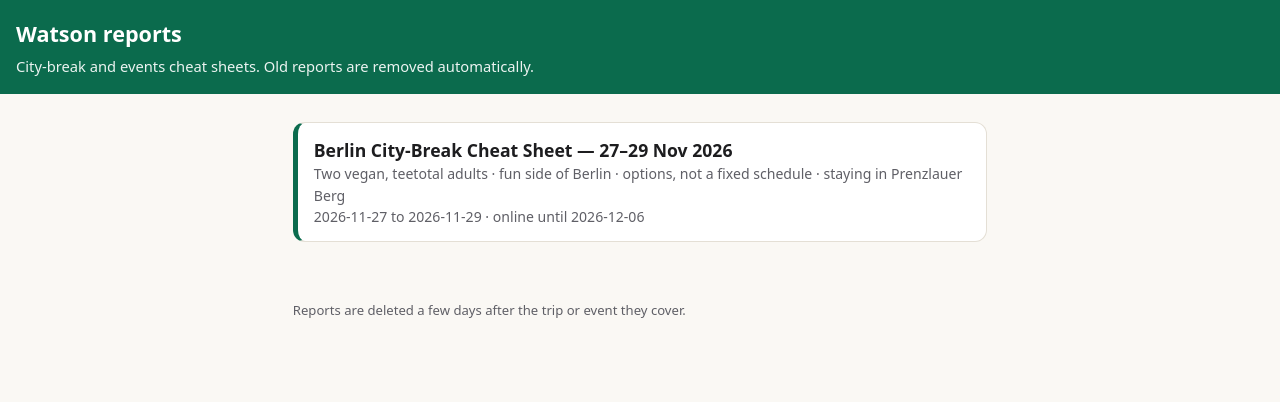
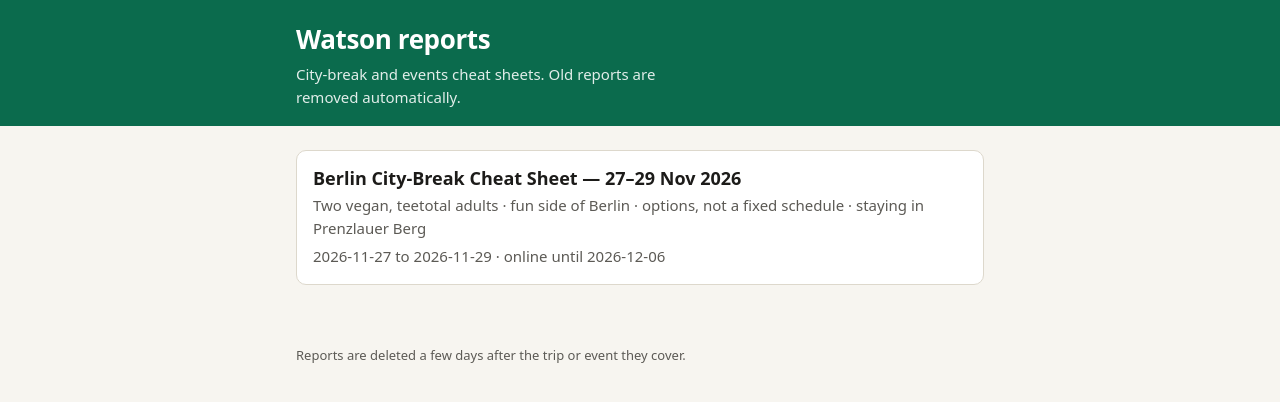
Before and after one commit to joseph-uk/watson-reports, a website: page docs/index.html in a window 1280 px wide. Drawn offline with Linux system fonts and the light colour scheme.

```diff
--- a/docs/index.html
+++ b/docs/index.html
@@ -2,14 +2,22 @@
 <html lang="en"><head><meta charset="utf-8"><meta name="viewport" content="width=device-width,initial-scale=1,viewport-fit=cover">
 <meta name="theme-color" content="#0b6b4d"><meta name="color-scheme" content="light dark"><meta name="robots" content="noindex,nofollow">
 <title>Watson reports</title><style>
-:root{color-scheme:light dark;--bg:#faf8f4;--ink:#1d1d1f;--mut:#5f5f66;--card:#fff;--line:#e4dfd5;--acc:#0b6b4d}
-@media (prefers-color-scheme:dark){:root{--bg:#121413;--ink:#ececec;--mut:#a4a8a6;--card:#1c1f1e;--line:#33383a;--acc:#3fb88a}}
-*{box-sizing:border-box}body{margin:0;font:16px/1.5 system-ui,-apple-system,"Segoe UI",sans-serif;background:var(--bg);color:var(--ink);overflow-wrap:anywhere}
-header{background:#0b6b4d;color:#fff;padding:1.1rem 1rem}header h1{margin:0;font-size:1.35rem}header p{margin:.3rem 0 0;opacity:.92;font-size:.92rem}
-main{max-width:720px;margin:0 auto;padding:1rem .8rem 3rem}
-a.report{display:block;background:var(--card);border:1px solid var(--line);border-left:5px solid var(--acc);border-radius:12px;padding:.9rem 1rem;margin:.7rem 0;text-decoration:none;color:var(--ink);min-height:44px}
-a.report:active{opacity:.8}a.report b{font-size:1.1rem}a.report span{display:block;color:var(--mut);font-size:.88rem}
-.empty{color:var(--mut)}footer{max-width:720px;margin:0 auto;padding:0 .8rem 2rem;color:var(--mut);font-size:.82rem}
+:root{color-scheme:light dark;--bg:#f7f5f0;--ink:#1c1b19;--mut:#5c5a55;--card:#fff;--tint:#efece4;--line:#ddd8cc;--acc:#0b6b4d;--head:#0b6b4d;--onhead:#fff}
+@media (prefers-color-scheme:dark){:root{--bg:#111312;--ink:#ebebe8;--mut:#a3a8a5;--card:#1a1d1c;--tint:#232726;--line:#2f3433;--acc:#45be90;--head:#173229;--onhead:#ececec}}
+*{box-sizing:border-box}
+body{margin:0;font:1rem/1.55 system-ui,-apple-system,"Segoe UI",sans-serif;background:var(--bg);color:var(--ink);overflow-wrap:anywhere}
+::selection{background:var(--tint)}
+:focus-visible{outline:2px solid var(--acc);outline-offset:2px}
+header{background:var(--head);color:var(--onhead);padding:1.5rem max(1rem,calc((100% - 720px)/2 + 1rem)) 1rem}
+header h1{margin:0;font-size:1.625rem;line-height:1.2;letter-spacing:-.015em;text-wrap:balance}
+header p{margin:.5rem 0 0;font-size:.9375rem;opacity:.88;max-width:56ch;text-wrap:pretty}
+main{max-width:720px;margin:0 auto;padding:1.5rem 1rem 3rem}
+a.report{display:block;background:var(--card);border:1px solid var(--line);border-radius:10px;padding:1rem;margin:0 0 .75rem;text-decoration:none;color:var(--ink);min-height:44px}
+a.report:hover{background:var(--tint)}
+a.report b{display:block;font-size:1.125rem;line-height:1.3}
+a.report span{display:block;margin-top:.25rem;color:var(--mut);font-size:.9375rem}
+.empty{color:var(--mut)}
+footer{max-width:720px;margin:0 auto;padding:0 1rem 2rem;color:var(--mut);font-size:.8125rem}
 </style></head>
 <body><header><h1>Watson reports</h1><p>City-break and events cheat sheets. Old reports are removed automatically.</p></header>
 <main>
```
